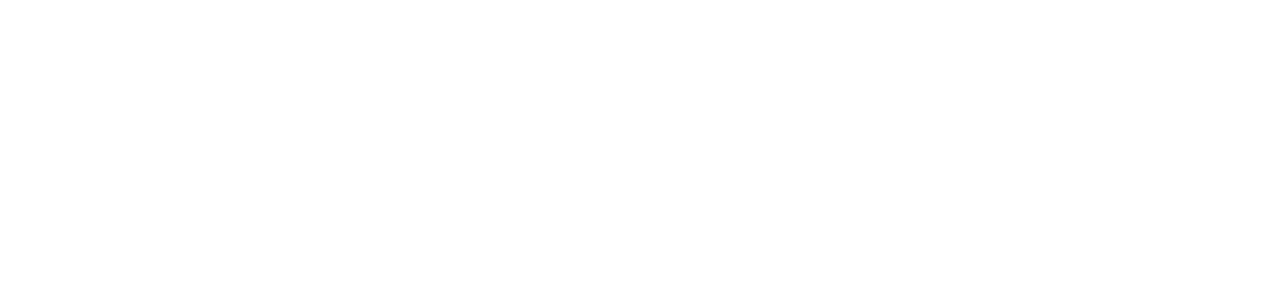
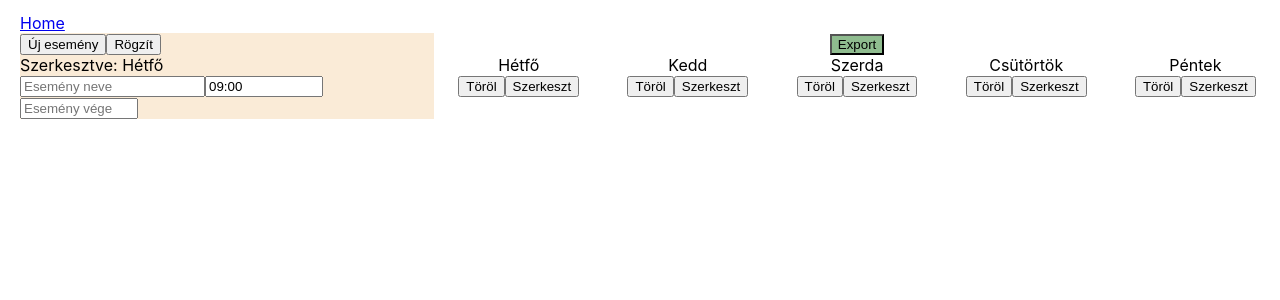
Before and after one commit to green-fox-academy/calendar-tools, a React (Create React App) app: page /templategenerator in a window 1280 px wide. Shown: the top 300 px of the page. Built offline with nearby package versions, Linux system fonts and the light colour scheme.

Commit message:
weekly template designer unfinished version

```diff
--- a/src/App.js
+++ b/src/App.js
@@ -3,6 +3,7 @@
 import './App.css';
 import SalesEventOrganizerComponent from './components/sales_organizer/SalesEventOrganizerComponent';
 import CalendarUploaderComponent from './components/calendar_uploader/CalendarUploaderComponent';
+import WeeklyTemplateGeneratorComponent from './components/weekly_template_generator/WeeklyTemplateGenerator';
 
 function Home(){
   return (
@@ -10,6 +11,9 @@
       <h1>GFA Calendar Tool</h1>
       <div>
         <Link to="/organizer">Organizer</Link>
+      </div>
+      <div>
+        <Link to="/templategenerator">Template generator</Link>
       </div>
       <div>
         <Link to="/uploader">Uploader</Link>
@@ -29,6 +33,7 @@
           <Switch>
             <Route exact path="/" component={Home} />
             <Route path="/organizer" component={SalesEventOrganizerComponent} />
+            <Route path="/templategenerator" component={WeeklyTemplateGeneratorComponent} />
             <Route path="/uploader" component={CalendarUploaderComponent} />
           </Switch>
         </BrowserRouter>
--- a/src/components/calendar_uploader/CalendarUploaderComponent.js
+++ b/src/components/calendar_uploader/CalendarUploaderComponent.js
@@ -2,7 +2,7 @@
 import { Link } from "react-router-dom";
 import {insertEventList, getCalendarList} from '../../services/calendarServices';
 
-function readBlob(files, opt_startByte, opt_stopByte) {
+function readFile(files, opt_startByte, opt_stopByte) {
 	return new Promise((resolve, reject) => {
 		if (!files.length) {
 			alert('Please select a file!');
@@ -39,7 +39,7 @@
 		</div>
 	);
 }
-// TOREMOVE this comment is here so sublime wont mess up text coloring
+
 class CalendarUploaderComponent extends React.Component{
 	constructor(props){
 		super(props);
@@ -60,7 +60,7 @@
 			prevState.answerState = 'none';
 			return prevState;
 		});
-		readBlob(event.target.files).then((result) => {
+		readFile(event.target.files).then((result) => {
 			const calendarEvents = JSON.parse(result);
 			this.setState(prevState => {
 				prevState.calendarEvents = calendarEvents;
--- a/src/components/weekly_template_generator/WeeklyTemplateGenerator.js
+++ b/src/components/weekly_template_generator/WeeklyTemplateGenerator.js
@@ -0,0 +1,143 @@
+import React from 'react';
+import { Link } from "react-router-dom";
+
+function EventEditor(props){
+	return (
+		<div>
+			<input value={props.summary} onChange={(event) => {props.changeField(props.index,'summary',event.target.value)}} placeholder={'Esemény neve'} />
+			<input className="timeInput" value={props.start} onChange={(event) => {props.changeField(props.index,'start',event.target.value)}} placeholder={'Esemény kezdete'} />
+			<input className="timeInput" value={props.end} onChange={(event) => {props.changeField(props.index,'end',event.target.value)}} placeholder={'Esemény vége'} />
+		</div>
+	);
+	//
+}
+
+function DayEditor(props){
+	return (
+		<div style={{minWidth:'400px',backgroundColor:'antiquewhite'}}>
+			<div>
+				<button onClick={props.addNewEventToEditedList}>Új esemény</button>
+				<button onClick={() => {props.recordEventsToDay(props.editedDayIndex, props.editedDayEvents)}}>Rögzít</button>
+			</div>
+			<div>{'Szerkesztve: '+(['Hétfő','Kedd','Szerda','Csütörtök','Péntek'])[props.editedDayIndex]}</div>
+			{props.editedDayEvents.map((eventData,index) => {
+				return (<EventEditor key={index} index={index} {...eventData} changeField={props.changeEditedEvent} />);
+			})}
+		</div>
+	);
+	//
+}
+
+function WeekVisualizer(props){
+	const inlineStyle={width:'20%',display:'inline-flex', flexDirection:'column'};
+	return (
+		<div style={{width:'calc(100% - 400px)'}}>
+			<div style={{textAlign:'center'}}>
+				<button style={{backgroundColor:'darkseagreen'}} onClick={props.exportData}>Export</button>
+			</div>
+			{props.weeklyTemplates.map((weekDayEvents, dayIndex) => {
+				return (
+					<span style={inlineStyle} key={dayIndex}>
+						<div style={{'textAlign':'center'}}>
+							<div>
+								{(['Hétfő','Kedd','Szerda','Csütörtök','Péntek'])[dayIndex]}
+							</div>
+							<button onClick={() => {props.recordEventsToDay(dayIndex,null);}}>Töröl</button>
+							<button onClick={() => {props.selectDayToEdit(dayIndex);}}>Szerkeszt</button>
+						</div>
+						{weekDayEvents === null ? null :
+						 weekDayEvents.map((event, eventIndex) => {
+							return(
+								<div key={eventIndex} style={{textAlign:'center'}}>
+									<div>{event.summary}</div>
+									<div>{'('+event.start+'-'+event.end+')'}</div>
+								</div>
+							);
+						})}
+					</span>
+				);
+			})}
+		</div>
+	);
+	//
+}
+
+class WeeklyTemplateGeneratorComponent extends React.Component{
+	constructor(props){
+		super(props);
+		this.state = {
+			editedDayEvents: [{summary:'', start:'09:00', end:''}], /* {summary: string, start: timeString(HH:MM), end: timeString(HH:MM)} */
+			weeklyTemplates: [null,null,null,null,null],
+			generationInterval: {
+				start: '', //YYYY-MM-DD
+				end: '' //YYYY-MM-DD
+			},
+			editedDayIndex: 0,
+			breakIntervals: []
+		};
+		this.addNewEventToEditedList = this.addNewEventToEditedList.bind(this);
+		this.changeEditedEvent = this.changeEditedEvent.bind(this);
+		this.changeWeekDayEventsTo = this.changeWeekDayEventsTo.bind(this);
+		this.changeEditedDay = this.changeEditedDay.bind(this);
+		this.exportData = this.exportData.bind(this);
+	}
+	addNewEventToEditedList(){
+		this.setState(prevState => {
+			const lastEvent = prevState.editedDayEvents.length > 0 ? prevState.editedDayEvents[prevState.editedDayEvents.length-1] : {end:''};
+			const newEvent = {
+				summary: '',
+				start: lastEvent.end, // initialize starttime to the last event's endtime
+				end: ''
+			};
+			prevState.editedDayEvents.push(newEvent);
+			return prevState;
+		});
+	}
+	changeEditedEvent(index,field,newValue){
+		this.setState(prevState => {
+			prevState.editedDayEvents[index][field] = newValue;
+			return prevState;
+		});
+	}
+	changeWeekDayEventsTo(weekdayIndex,eventList){
+		this.setState(prevState => {
+			prevState.weeklyTemplates[weekdayIndex] = eventList;
+			return prevState;
+		});
+	}
+	changeEditedDay(index){
+		this.setState(prevState => {
+			prevState.editedDayIndex = index;
+			return prevState;
+		});
+	}
+	exportData(){
+
+	}
+	render(){
+		return (
+			<div>
+				<div>
+					<Link to="/">Home</Link>
+				</div>
+				<div style={{display:'flex'}}>
+					<DayEditor
+						editedDayEvents={this.state.editedDayEvents}
+						changeEditedEvent={this.changeEditedEvent}
+						addNewEventToEditedLis={this.addNewEventToEditedList}
+						recordEventsToDay={this.changeWeekDayEventsTo}
+						editedDayIndex={this.state.editedDayIndex}
+					/>
+					<WeekVisualizer
+						weeklyTemplates={this.state.weeklyTemplates}
+						selectDayToEdit={this.changeEditedDay}
+						recordEventsToDay={this.changeWeekDayEventsTo}
+						exportData={this.exportData}
+					/>
+				</div>
+		    </div>
+		);
+	}
+}
+
+export default WeeklyTemplateGeneratorComponent;
--- a/src/index.css
+++ b/src/index.css
@@ -87,3 +87,7 @@
   color: green;
   font-size: 22;
 }
+
+.timeInput{
+  width: 110px;
+}
```
